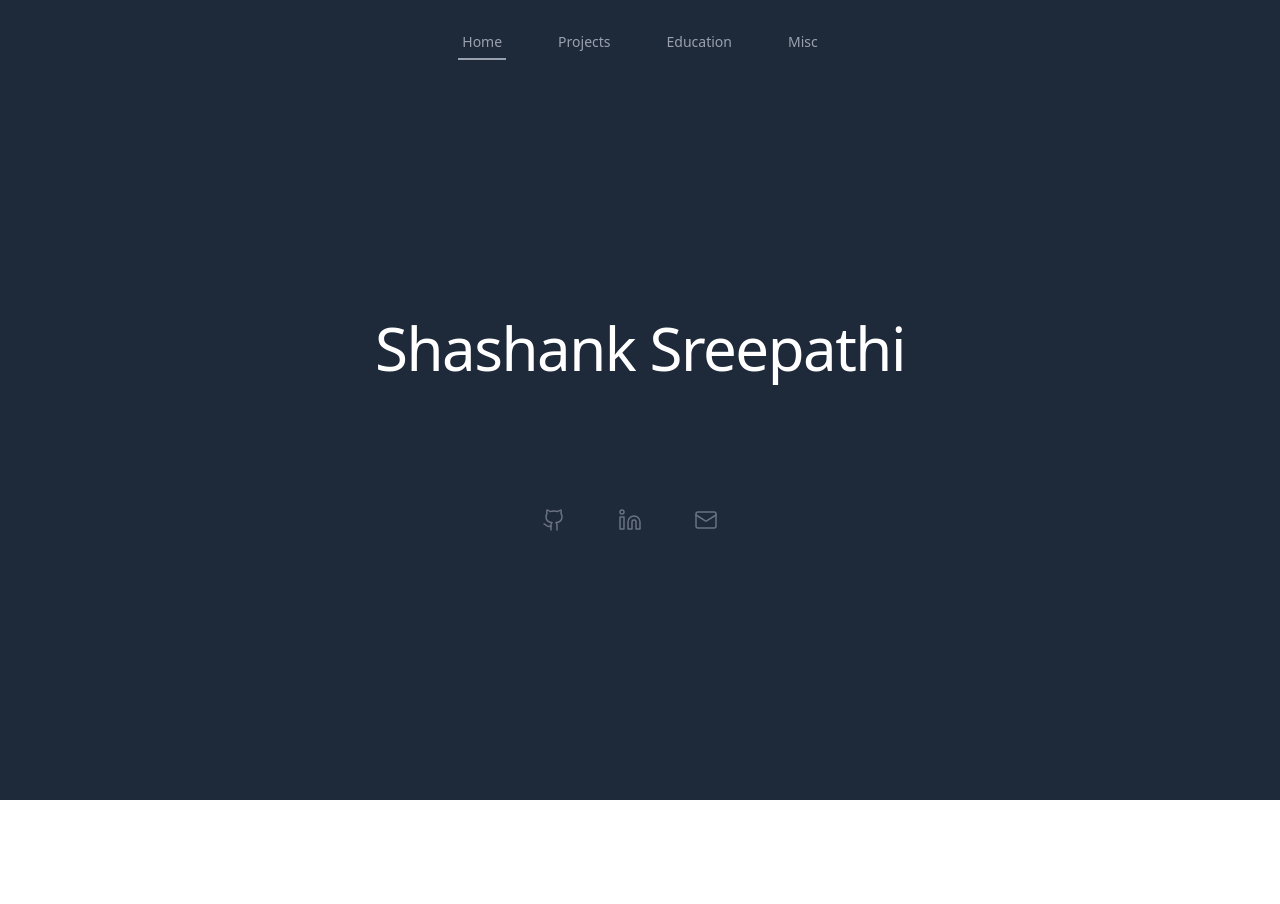
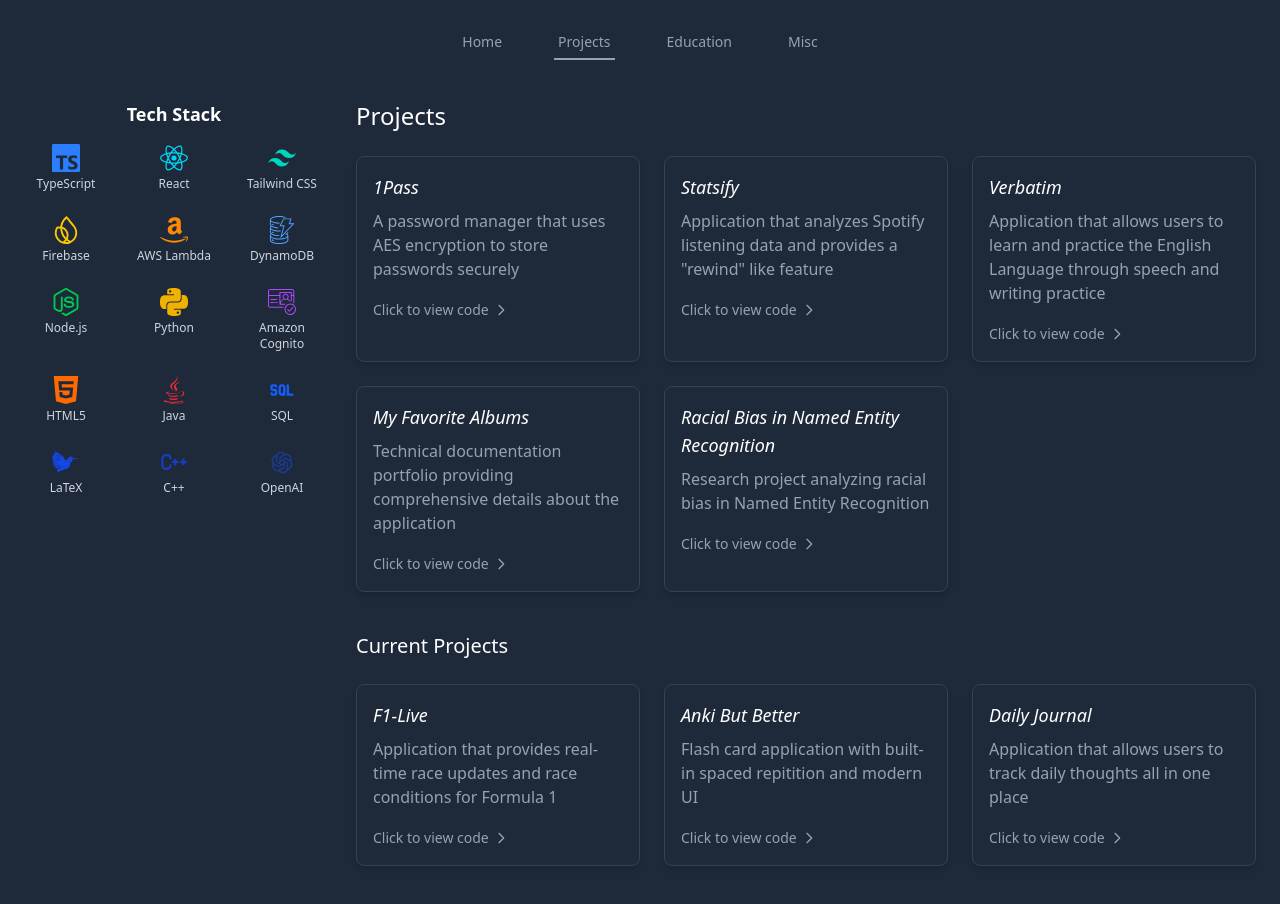
Before and after one commit to ShashankSreep/cse461.github.io, a React (Vite) app: page /projects in a window 1280 px wide. Before the commit the page ends 800 px from the top, so only its background shows below. Built offline with nearby package versions, Linux system fonts and the light colour scheme.

Commit message:
Finished Projects

```diff
--- a/package.json
+++ b/package.json
@@ -15,6 +15,7 @@
     "lucide-react": "^0.511.0",
     "react": "^19.1.0",
     "react-dom": "^19.1.0",
+    "react-icons": "^5.5.0",
     "react-router-dom": "^7.6.1",
     "tailwindcss": "^4.1.8"
   },
--- a/src/App.tsx
+++ b/src/App.tsx
@@ -1,12 +1,21 @@
 import { useState } from 'react'
 import './App.css'
 import HomePage from './Components/home'
+import Projects from './Components/projects'
+import Education from './Components/education'
+import Misc from './Components/misc'
+import { BrowserRouter, Route, Routes } from 'react-router-dom'
 
 function App() {
   return (
-    <>
-      <HomePage />
-    </>
+    <BrowserRouter>
+      <Routes>
+        <Route path="/" element={<HomePage />} />
+        <Route path="/projects" element={<Projects />} />
+        <Route path="/education" element={<Education />} />
+        <Route path="/misc" element={<Misc />} />
+      </Routes>
+    </BrowserRouter>
   )
 }
 
--- /dev/null
+++ b/src/Components/Cards/projectCard.tsx
@@ -0,0 +1,26 @@
+export function ProjectCard({Name, Description, Link}: {Name: string, Description: string, Link: string}) {
+    return (
+      <div className="bg-gray-800 p-4 rounded-lg shadow-md hover:shadow-lg transition-shadow duration-300 border border-gray-700">
+          <h3 className="text-lg text-white mb-2 italic">{Name}</h3>
+          <p className="text-gray-400 mb-4">{Description}</p>
+          <a
+              href={Link}
+              target="_blank"
+              rel="noopener noreferrer"
+              className="inline-flex items-center text-gray-400 hover:text-green-500 transition-colors duration-300 text-sm font-medium"
+          >
+              <span>Click to view code</span>
+              <svg
+                  xmlns="http://www.w3.org/2000/svg"
+                  className="ml-1 h-4 w-4"
+                  fill="none"
+                  viewBox="0 0 24 24"
+                  stroke="currentColor"
+                  strokeWidth={2}
+              >
+                  <path strokeLinecap="round" strokeLinejoin="round" d="M9 5l7 7-7 7" />
+              </svg>
+          </a>
+      </div>
+    );
+}
--- /dev/null
+++ b/src/Components/education.tsx
@@ -0,0 +1,23 @@
+import React from 'react';
+import Navbar from './navbar';
+import { motion } from 'framer-motion';
+
+export default function Education() {
+    return (
+        <div className="min-h-screen bg-gray-800 flex flex-col">
+            <Navbar />
+            <div className="flex-grow flex items-center justify-center px-4">
+                <motion.div
+                    className="text-center space-y-4"
+                    initial={{ opacity: 0, y: 20 }}
+                    animate={{ opacity: 1, y: 0 }}
+                    transition={{ duration: 0.8, ease: [0.4, 0, 0.2, 1] }}
+                >
+                    <h1 className="text-xl md:text-6xl text-white font-light tracking-tight">
+                        Education
+                    </h1>
+                </motion.div>
+            </div>
+        </div>
+    )
+}
--- /dev/null
+++ b/src/Components/misc.tsx
@@ -0,0 +1,23 @@
+import React from 'react';
+import Navbar from './navbar';
+import { motion } from 'framer-motion';
+
+export default function Misc() {
+    return (
+        <div className="min-h-screen bg-gray-800 flex flex-col">
+            <Navbar />
+            <div className="flex-grow flex items-center justify-center px-4">
+                <motion.div
+                    className="text-center space-y-4"
+                    initial={{ opacity: 0, y: 20 }}
+                    animate={{ opacity: 1, y: 0 }}
+                    transition={{ duration: 0.8, ease: [0.4, 0, 0.2, 1] }}
+                >
+                    <h1 className="text-xl md:text-6xl text-white font-light tracking-tight">
+                        Misc
+                    </h1>
+                </motion.div>
+            </div>
+        </div>
+    )
+}
--- a/src/Components/navbar.tsx
+++ b/src/Components/navbar.tsx
@@ -1,15 +1,17 @@
 import React, { useEffect, useState } from 'react'
+import { useLocation, useNavigate } from 'react-router-dom'
 import { motion } from 'framer-motion'
-import { useLocation } from 'react-router-dom'
 
 function Navbar() {
   const [activeTab, setActiveTab] = useState(0)
+  const navigate = useNavigate()
+  const location = useLocation()
 
   const tabs = [
     { name: 'Home', id: 0, path: '/' },
-    { name: 'Projects', id: 1, path: '/drivers' },
-    { name: 'Education', id: 2, path: '/constructors' },
-    { name: 'Misc', id: 3, path: '/live' },
+    { name: 'Projects', id: 1, path: '/projects' },
+    { name: 'Education', id: 2, path: '/education' },
+    { name: 'Misc', id: 3, path: '/misc' },
   ]
 
   useEffect(() => {
@@ -19,25 +21,33 @@ function Navbar() {
     }
   }, [location.pathname])
 
+  const handleTabClick = (tabId: number) => {
+    navigate(tabs[tabId].path)
+  }
+
   return (
     <div className="w-full bg-gray-800 pt-6">
       <div className="max-w-6xl mx-auto px-4 sm:px-6 lg:px-8">
-        <div className="relative">
-          <nav className="flex justify-center space-x-12" aria-label="Tabs">
-            {tabs.map((tab) => (
+        <nav className="flex justify-center space-x-12 relative" aria-label="Tabs">
+          {tabs.map(tab => (
             <button
               key={tab.id}
-                className="group relative py-2 px-1 text-sm font-medium text-gray-400 hover:text-gray-200 transition-colors duration-300 cursor-pointer"
+              onClick={() => handleTabClick(tab.id)}
+              className={`group relative py-2 px-1 text-sm font-medium ${
+                activeTab === tab.id ? 'text-gray-400' : 'text-gray-400 hover:text-gray-200'
+              } transition-colors duration-300`}
             >
-                <span>{tab.name}</span>
+              {tab.name}
 
-                <span className="absolute bottom-0 left-0 w-full h-0.5 bg-gray-500 scale-x-0 group-hover:scale-x-100 transition-transform duration-300 ease-out cursor-pointer" />
+              {/* Hover underline */}
+              <span className="absolute bottom-0 left-0 w-full h-0.5 bg-gray-400 scale-x-0 opacity-0 group-hover:scale-x-100 group-hover:opacity-100 transition-transform duration-300 ease-out origin-left" />
 
+              {/* Active underline via framer-motion */}
               {activeTab === tab.id && (
                 <motion.span
+                  layoutId="underline"
                   className="absolute bottom-0 left-0 w-full h-0.5 bg-gray-400"
-                    layoutId="activeTabIndicator"
-                    transition={{ type: 'spring', stiffness: 300, damping: 30 }}
+                  transition={{ type: 'spring', stiffness: 500, damping: 30 }}
                 />
               )}
             </button>
@@ -45,8 +55,7 @@ function Navbar() {
         </nav>
       </div>
     </div>
-    </div>
   )
 }
 
-export default Navbar;
+export default Navbar
--- /dev/null
+++ b/src/Components/projects.tsx
@@ -0,0 +1,154 @@
+import React from 'react';
+import Navbar from './navbar';
+import { ProjectCard } from './Cards/projectCard';
+import { motion } from 'framer-motion';
+import {
+  SiTypescript,
+  SiReact,
+  SiTailwindcss,
+  SiFirebase,
+  SiAmazondynamodb,
+  SiAmazon,
+  SiNodedotjs,
+  SiPython,
+  SiAmazoncognito,
+  SiHtml5,
+  SiLatex,
+} from 'react-icons/si';
+
+import { FaJava } from 'react-icons/fa6';
+import { TbSql, TbBrandCpp } from 'react-icons/tb';
+import { AiOutlineOpenAI } from 'react-icons/ai';
+
+export default function Projects() {
+  const techStack = [
+    { name: 'TypeScript', icon: <SiTypescript size={28} className="text-blue-500" /> },
+    { name: 'React', icon: <SiReact size={28} className="text-cyan-400" /> },
+    { name: 'Tailwind CSS', icon: <SiTailwindcss size={28} className="text-teal-400" /> },
+    { name: 'Firebase', icon: <SiFirebase size={28} className="text-yellow-400" /> },
+    { name: 'AWS Lambda', icon: <SiAmazon size={28} className="text-orange-400" /> },
+    { name: 'DynamoDB', icon: <SiAmazondynamodb size={28} className="text-blue-400" /> },
+    { name: 'Node.js', icon: <SiNodedotjs size={28} className="text-green-500" /> },
+    { name: 'Python', icon: <SiPython size={28} className="text-yellow-500" /> },
+    { name: 'Amazon Cognito', icon: <SiAmazoncognito size={28} className="text-purple-500" /> },
+    { name: 'HTML5', icon: <SiHtml5 size={28} className="text-orange-500" /> },
+    { name: 'Java', icon: <FaJava size={28} className="text-red-500" /> },
+    { name: 'SQL', icon: <TbSql size={28} className="text-blue-600" /> },
+    { name: 'LaTeX', icon: <SiLatex size={28} className="text-blue-700" /> },
+    { name: 'C++', icon: <TbBrandCpp size={28} className="text-blue-800" /> },
+    { name: 'OpenAI', icon: <AiOutlineOpenAI size={28} className="text-blue-900" /> },
+  ];
+
+  const projects = [
+    {
+      Name: '1Pass',
+      Description: 'A password manager that uses AES encryption to store passwords securely',
+      Link: 'https://github.com/ShashankSreep/PasswordManager',
+    },
+    {
+      Name: 'Statsify',
+      Description: 'Application that analyzes Spotify listening data and provides a "rewind" like feature',
+      Link: 'https://github.com',
+    },
+    {
+      Name: 'Verbatim',
+      Description: 'Application that allows users to learn and practice the English Language through speech and writing practice',
+      Link: 'https://github.com/ShashankSreep/EnglishPractice',
+    },
+    {
+      Name: 'My Favorite Albums',
+      Description: 'Technical documentation portfolio providing comprehensive details about the application',
+      Link: 'https://github.com/ShashankSreep/Engl396.github.io',
+    },
+    {
+      Name: 'Racial Bias in Named Entity Recognition',
+      Description: 'Research project analyzing racial bias in Named Entity Recognition',
+      Link: 'https://github.com/ShashankSreep/racial-bias-in-ner',
+    },
+  ];
+
+  const currentProjects = [
+    {
+      Name: 'F1-Live',
+      Description: 'Application that provides real-time race updates and race conditions for Formula 1',
+      Link: 'https://github.com',
+    },
+    {
+      Name: 'Anki But Better',
+      Description: 'Flash card application with built-in spaced repitition and modern UI',
+      Link: 'https://github.com',
+    },
+    {
+      Name: 'Daily Journal',
+      Description: 'Application that allows users to track daily thoughts all in one place',
+      Link: 'https://github.com',
+    },
+  ];
+
+  return (
+    <div className="min-h-screen bg-gray-800 flex flex-col">
+      <Navbar />
+
+      <div className="flex flex-grow px-6 py-10 gap-8 flex-col md:flex-row">
+        {/* Tech Stack Section */}
+        <motion.div
+          initial={{ opacity: 0, x: -20 }}
+          animate={{ opacity: 1, x: 0 }}
+          transition={{ duration: 0.7 }}
+          className="w-full md:w-1/4 text-white flex flex-col items-center"
+        >
+          <h2 className="text-lg font-semibold mb-4">Tech Stack</h2>
+          <div className="grid grid-cols-3 gap-6">
+            {techStack.map((tech, idx) => (
+              <div key={idx} className="flex flex-col items-center text-center space-y-1">
+                {tech.icon}
+                <span className="text-xs text-gray-300">{tech.name}</span>
+              </div>
+            ))}
+          </div>
+        </motion.div>
+
+        {/* Projects and Current Projects Section */}
+        <div className="w-full md:w-3/4 flex flex-col gap-10">
+          {/* Projects Section */}
+          <motion.div
+            initial={{ opacity: 0, x: 20 }}
+            animate={{ opacity: 1, x: 0 }}
+            transition={{ duration: 0.7 }}
+          >
+            <h2 className="text-2xl text-white mb-6">Projects</h2>
+            <div className="grid grid-cols-1 sm:grid-cols-2 lg:grid-cols-3 gap-6">
+              {projects.map((project, index) => (
+                <ProjectCard
+                  key={index}
+                  Name={project.Name}
+                  Description={project.Description}
+                  Link={project.Link}
+                />
+              ))}
+            </div>
+          </motion.div>
+
+          {/* Current Projects Section */}
+          <motion.div
+            initial={{ opacity: 0, y: 10 }}
+            animate={{ opacity: 1, y: 0 }}
+            transition={{ duration: 0.7 }}
+          >
+            <h2 className="text-xl text-white mb-6">Current Projects</h2>
+            <div className="grid grid-cols-1 sm:grid-cols-2 lg:grid-cols-3 gap-6">
+              {currentProjects.map((project, index) => (
+                <ProjectCard
+                  key={index}
+                  Name={project.Name}
+                  Description={project.Description}
+                  Link={project.Link}
+                />
+              ))}
+            </div>
+          </motion.div>
+        </div>
+      </div>
+    </div>
+  );
+}
```
Also changed, not shown: 1 other file (tests, documents, lock files or other folders). Lines whose indentation alone changed are shown as unchanged.
